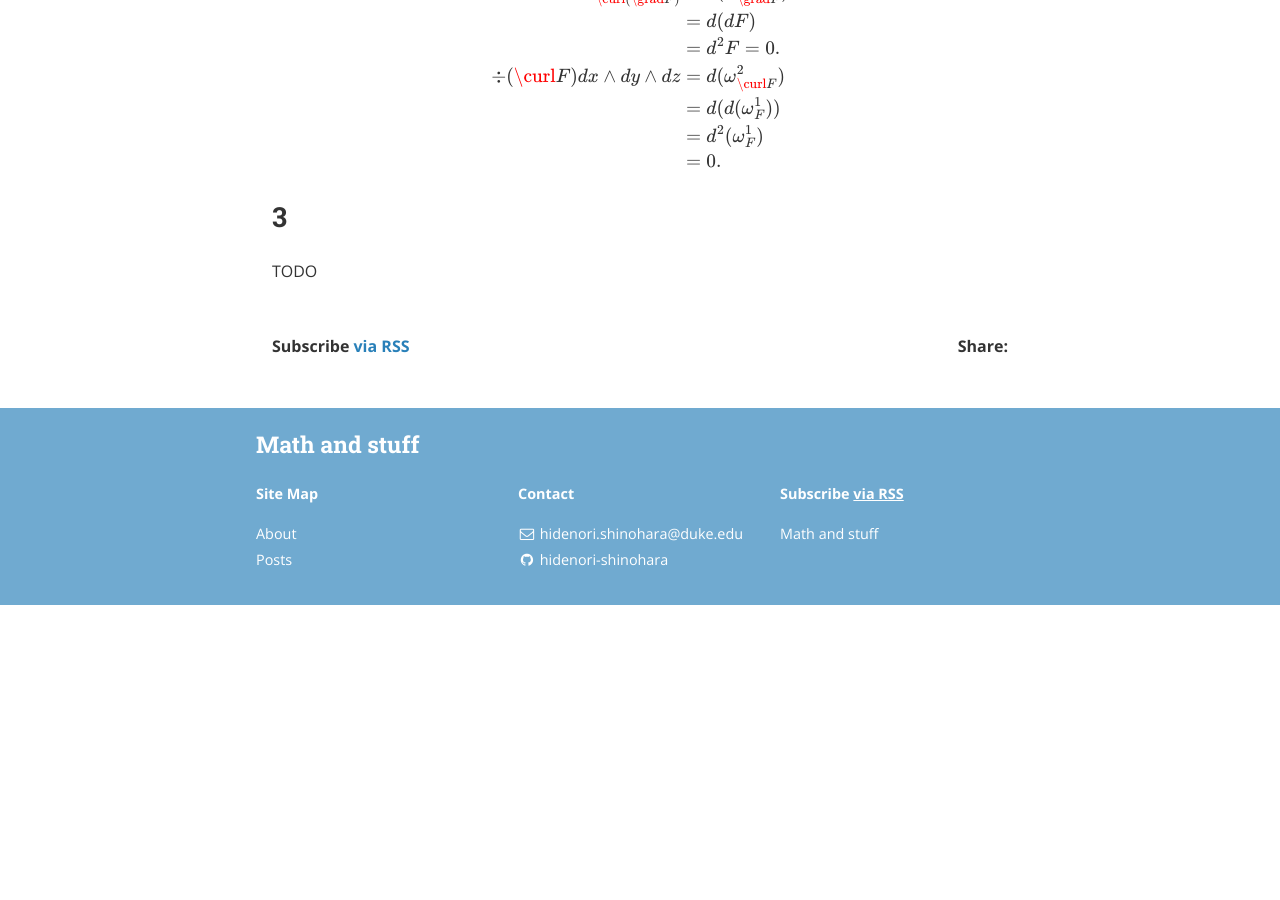
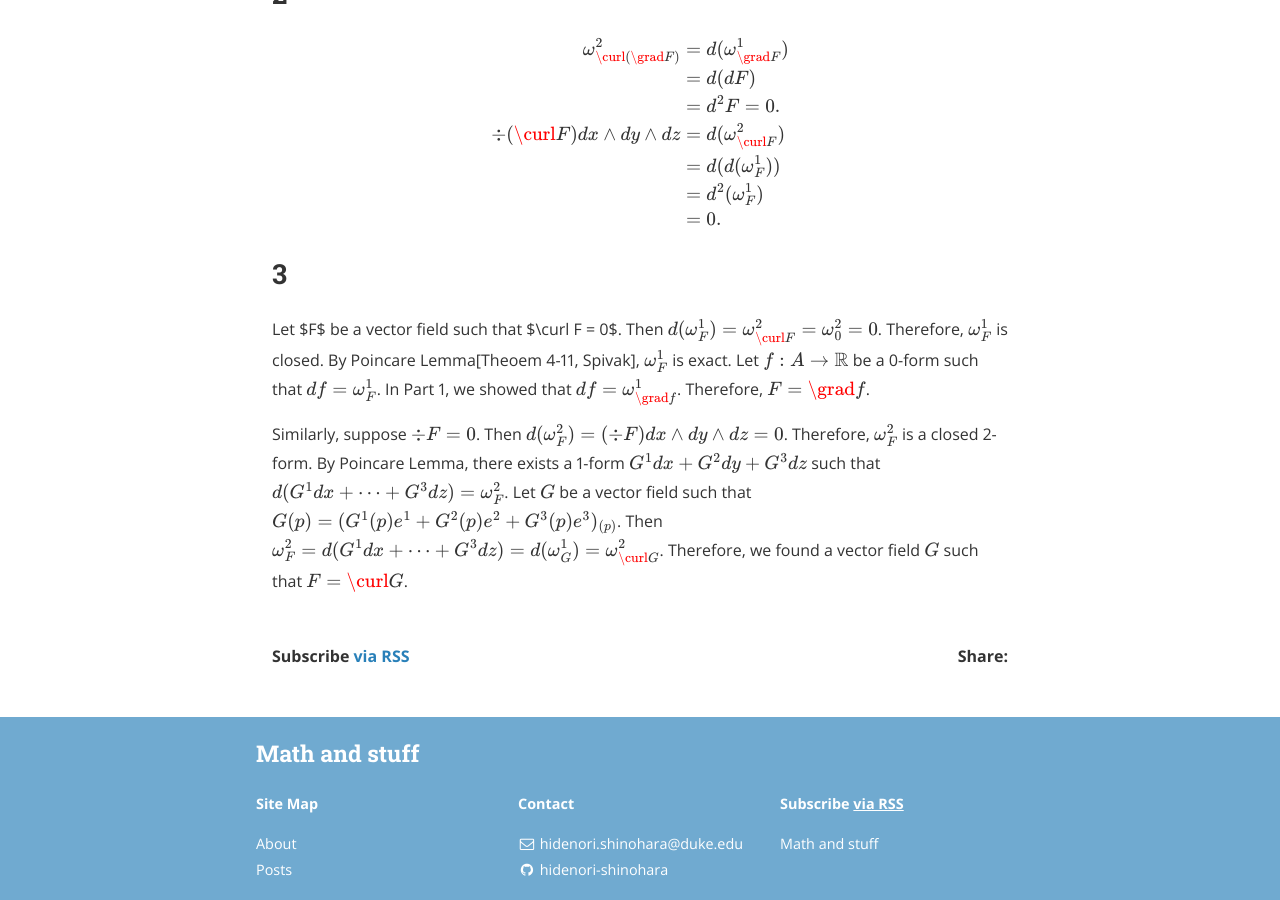
Before and after one commit to hidenori-shinohara/hidenori-shinohara.github.io, a Jekyll site: the page built from _posts/spivak/chapter4/2019-12-14-div-curl-grad-ex-4-19.md, in a window 1280 px wide and 900 px high, scrolled down 1516 px. Built offline with Jekyll 4.4.1, drawn with Linux system fonts in a browser that asks for light colours; nearby versions of some CDN libraries; formulas are drawn with MathJax 3; before the commit the page ends 2121 px from its top, so only the background shows below that; some of the changed text lies outside the part shown.

Commit message:
Finish ex 4-19 [spivak]

```diff
--- a/_posts/spivak/chapter4/2019-12-14-div-curl-grad-ex-4-19.md
+++ b/_posts/spivak/chapter4/2019-12-14-div-curl-grad-ex-4-19.md
@@ -33,7 +33,8 @@ $$
    \end{align*}
    $$
 
-1. TODO
+1. If $F$ is a vector field on a star-shaped open set $A$ and $\curl F = 0$, show that $F = \grad f$ for some function $f: A \rightarrow R$.
+   Similarly, if $\div F = 0$, show that $F = \curl G$ for some vector field $G$ on $A$.
 
 # Solution
 ## 1
@@ -89,4 +90,18 @@ $$
 $$
 
 ## 3
-TODO
+Let $F$ be a vector field such that $\curl F = 0$.
+Then $$d(\omega^{1}_{F}) = \omega^2_{\curl F} = \omega^2_0 = 0$$.
+Therefore, $$\omega^1_{F}$$ is closed.
+By Poincare Lemma[Theoem 4-11, Spivak], $$\omega^1_{F}$$ is exact.
+Let $$f: A \rightarrow \mathbb{R}$$ be a 0-form such that $$df = \omega^{1}_F$$.
+In Part 1, we showed that $$df = \omega^{1}_{\grad f}$$.
+Therefore, $$F = \grad f$$.
+
+Similarly, suppose $$\div F = 0$$.
+Then $$d(\omega^2_{F}) = (\div F)dx \wedge dy \wedge dz = 0$$.
+Therefore, $$\omega^2_F$$ is a closed 2-form.
+By Poincare Lemma, there exists a 1-form $$G^1dx + G^2dy + G^3dz$$ such that $$d(G^1dx + \cdots + G^3dz) = \omega^2_F$$.
+Let $$G$$ be a vector field such that $$G(p) = (G^1(p)e^1 + G^2(p)e^2 + G^3(p)e^3)_{(p)}$$.
+Then $$\omega^2_F = d(G^1dx + \cdots + G^3dz) = d(\omega^1_G) = \omega^2_{\curl G}$$.
+Therefore, we found a vector field $$G$$ such that $$F = \curl G$$.
```
Also changed, not shown: other parts of _posts/spivak/chapter4/2019-12-14-div-curl-grad-ex-4-19.md (+1 -1 lines).
